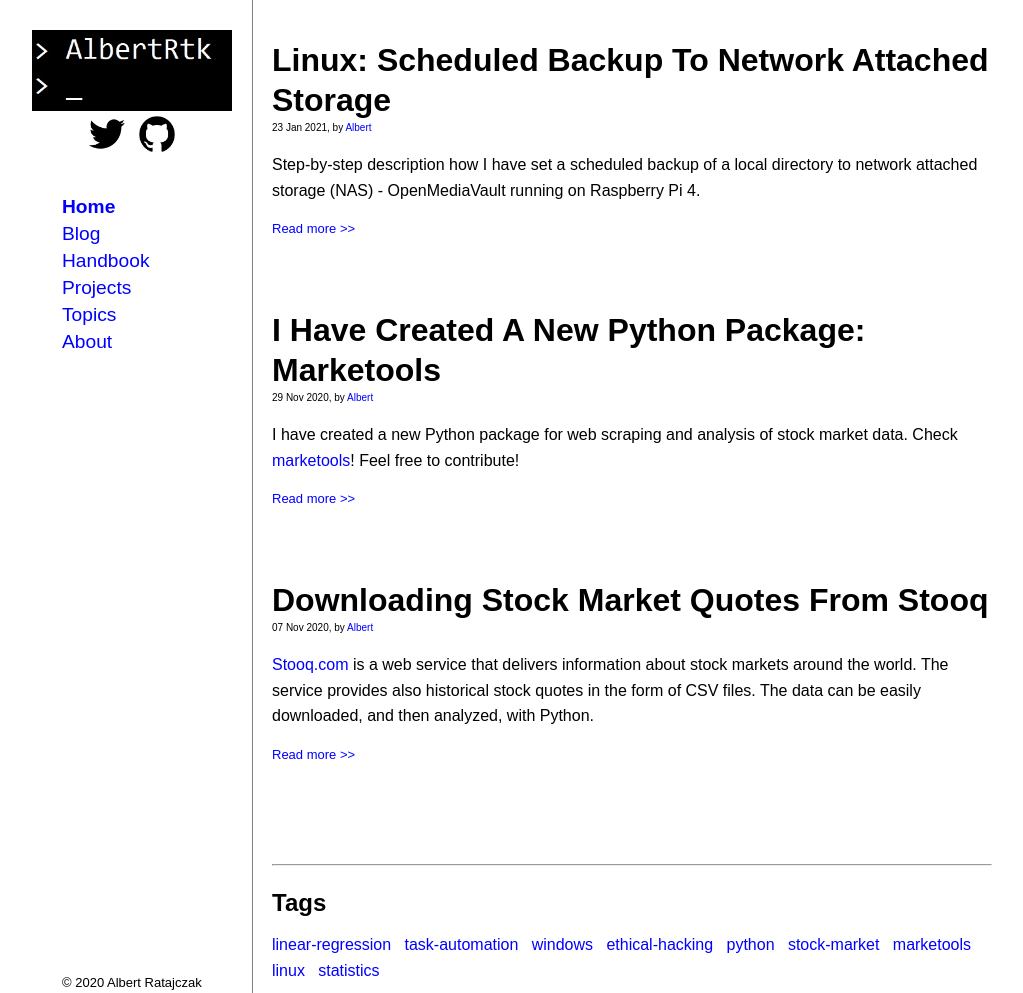
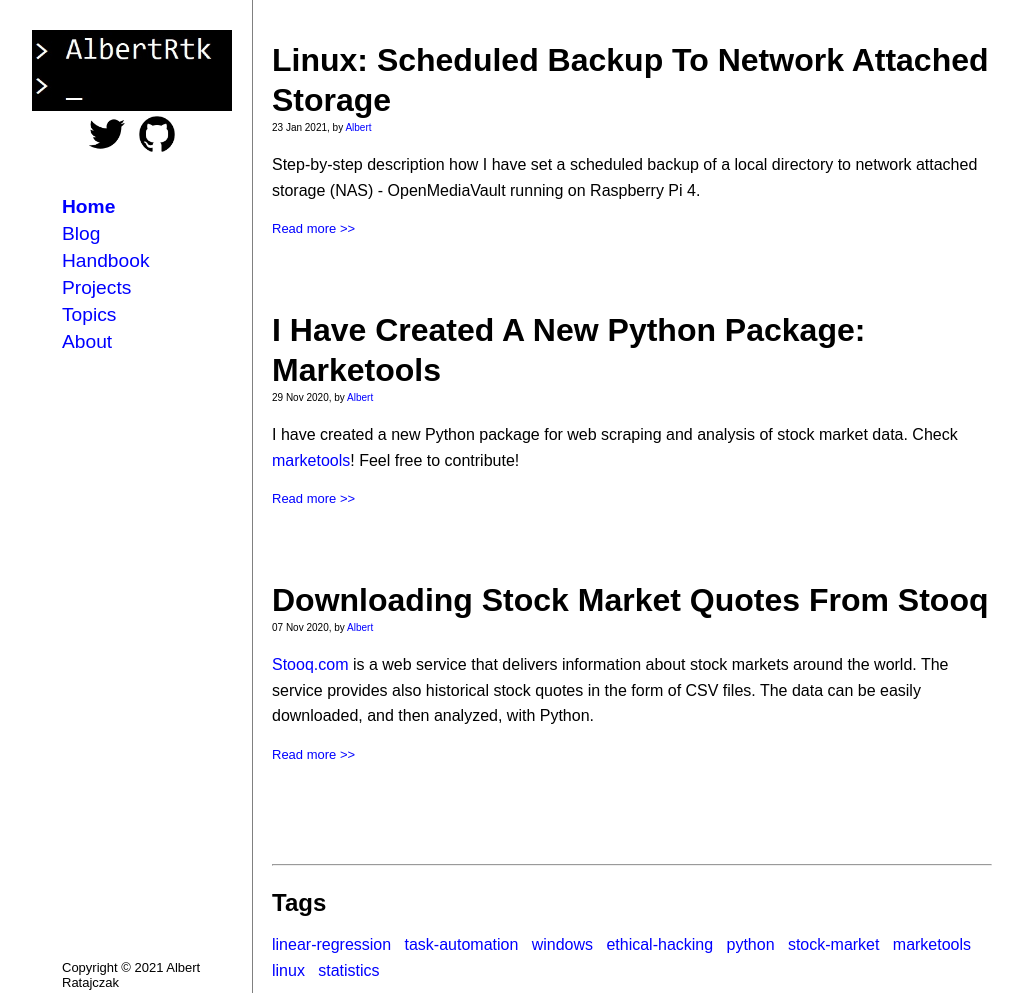
Before and after one commit to AlbertRtk/albertrtk.github.io, a Jekyll site: the page built from index.html, in a window 1280 px wide and 993 px high. Shown: the whole window, without its empty margins (8-1031 px from the left). Built offline with Jekyll 4.4.1, drawn with Linux system fonts in a browser that asks for light colours.

Commit message:
copyright up

```diff
--- a/_includes/aside.html
+++ b/_includes/aside.html
@@ -29,5 +29,5 @@
     {% endfor %}
   </ul>
 
-  <p class="copyright">&copy; 2020 Albert Ratajczak</p>
+  <p class="copyright">Copyright &copy; 2021 Albert Ratajczak</p>
 </aside>
```
